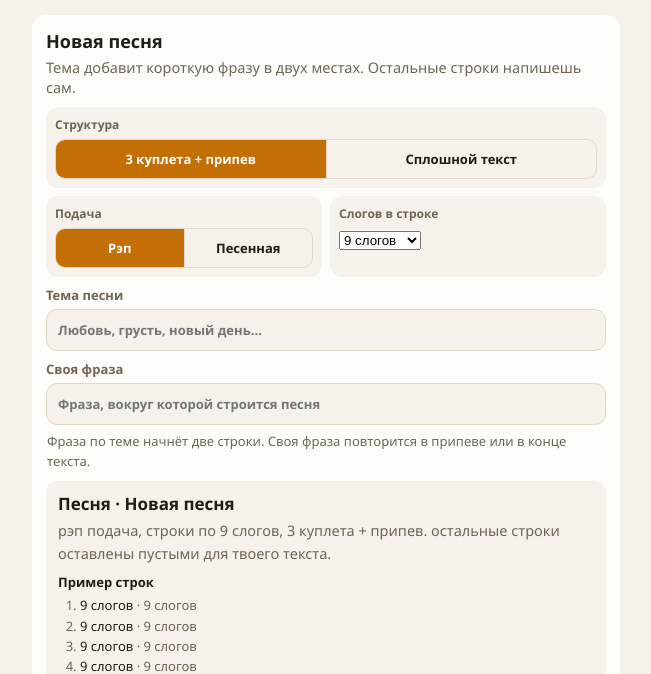
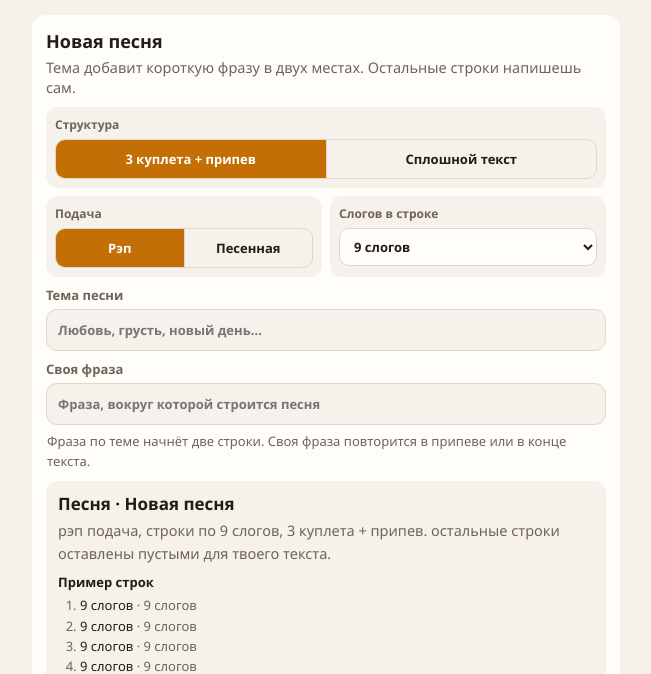
Before and after one commit to wrcabeludo-rgb/music, a plain HTML site: page lyrics/index.html in a window 1280 px wide. Shown: the part 127-801 px from the top of the page, without its empty margins (314-965 px from the left). Drawn offline with Linux system fonts and the light colour scheme.

Commit message:
Restore syllable range and theme phrase placement

```diff
--- a/lyrics/style.css
+++ b/lyrics/style.css
@@ -128,3 +128,6 @@ button:focus-visible, input:focus-visible { outline: 3px solid var(--acc); outli
 @media (max-width: 360px) {
   .song-setting .seg button { padding: 0 4px; font-size: 12px; }
 }
+
+.song-setting select { display: block; width: 100%; min-height: 38px; padding: 0 10px; border: 1.5px solid var(--line); border-radius: 10px; background: var(--surface); color: var(--text); font: inherit; font-size: 13px; font-weight: 700; }
+.song-setting select:focus-visible { outline: 3px solid var(--acc); outline-offset: 2px; }
```
